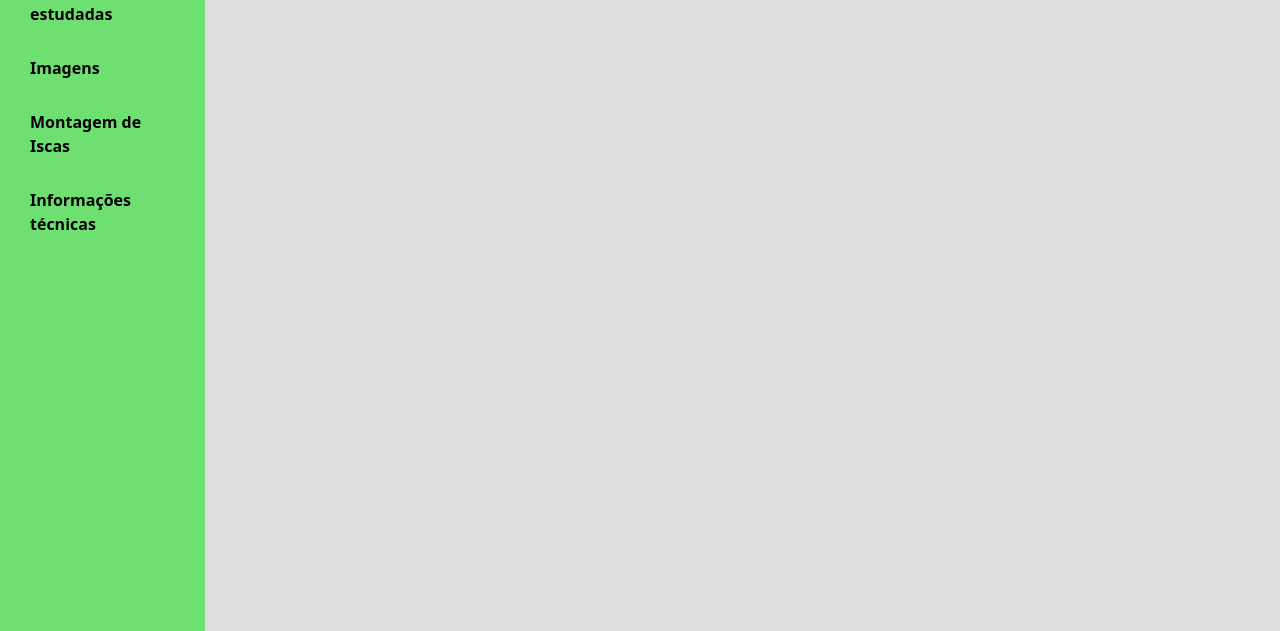
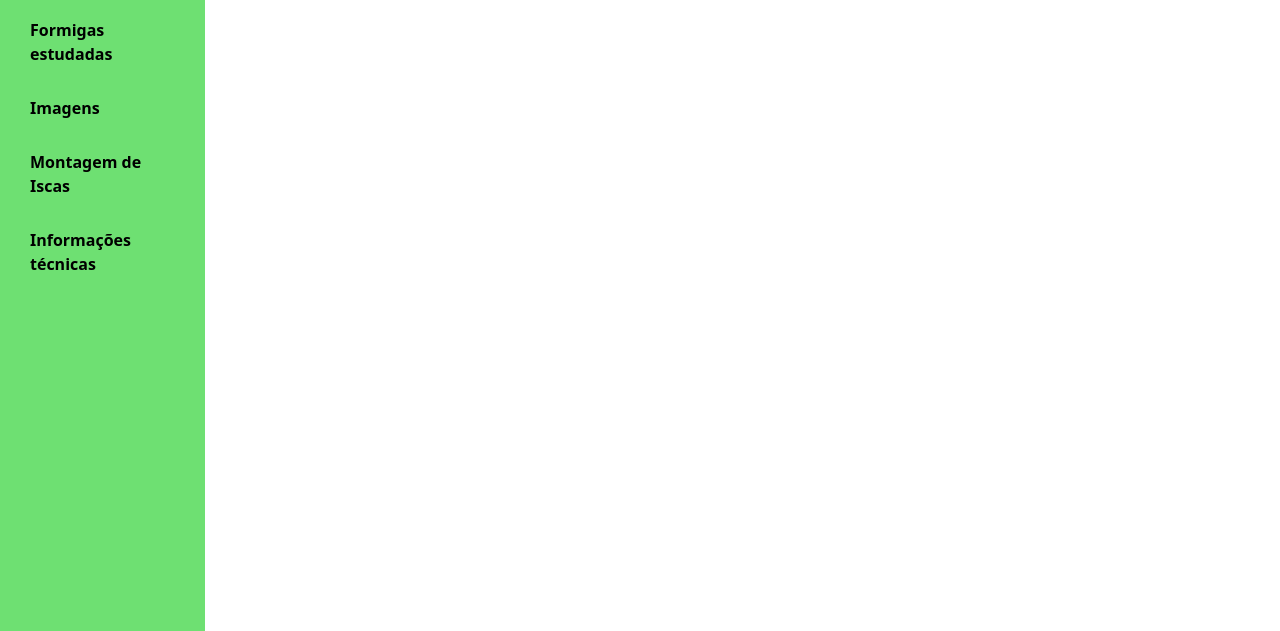
Before and after one commit to GustavoJoia/FormigueiroVirtual, a plain HTML site: page index.html in a window 1280 px wide. Shown: the part 169-800 px from the top of the page. Drawn offline with Linux system fonts and the light colour scheme.

Commit message:
FIX: Responsividade e <main>

```diff
--- a/js/app.js
+++ b/js/app.js
@@ -37,12 +37,12 @@ const App = {
     },
 
     template: `
-        <div class="d-flex flex-row h-100">
-            <Sidebar :active-path="activePath"></Sidebar>
+        <div class="d-flex flex-column h-100">
+            <Header class="d-flex"></Header>
             <div class="d-flex flex-column flex-grow-1">
-                <Header class="d-flex"></Header>
+                <Sidebar :active-path="activePath"></Sidebar>
                 <Navbar :active-path="activePath"></Navbar>
-                <div class="flex-grow-1 overflow-auto p-4 bg-pg">
+                <div class="flex-grow-1 overflow-auto bg-pg">
                     <router-view class="h-100"></router-view>
                 </div>
             </div>
--- a/style/style.less
+++ b/style/style.less
@@ -7,11 +7,10 @@ aside#side_nav{
     height: 100%;
     background-color: @primary-green;
     color: white;
-    position: absolute;
+    position: relative;
     left: 0;
     top: 0;
     padding: 20px;
-    padding-top: 60px;
     z-index: 1;
 
     nav ul {
@@ -92,6 +91,7 @@ header{
     z-index: 2;
     height: 10vh;
     background-color: @primary-green;
+    position: relative;
     display: flex;
     align-items: center;
     justify-content: start;
```
